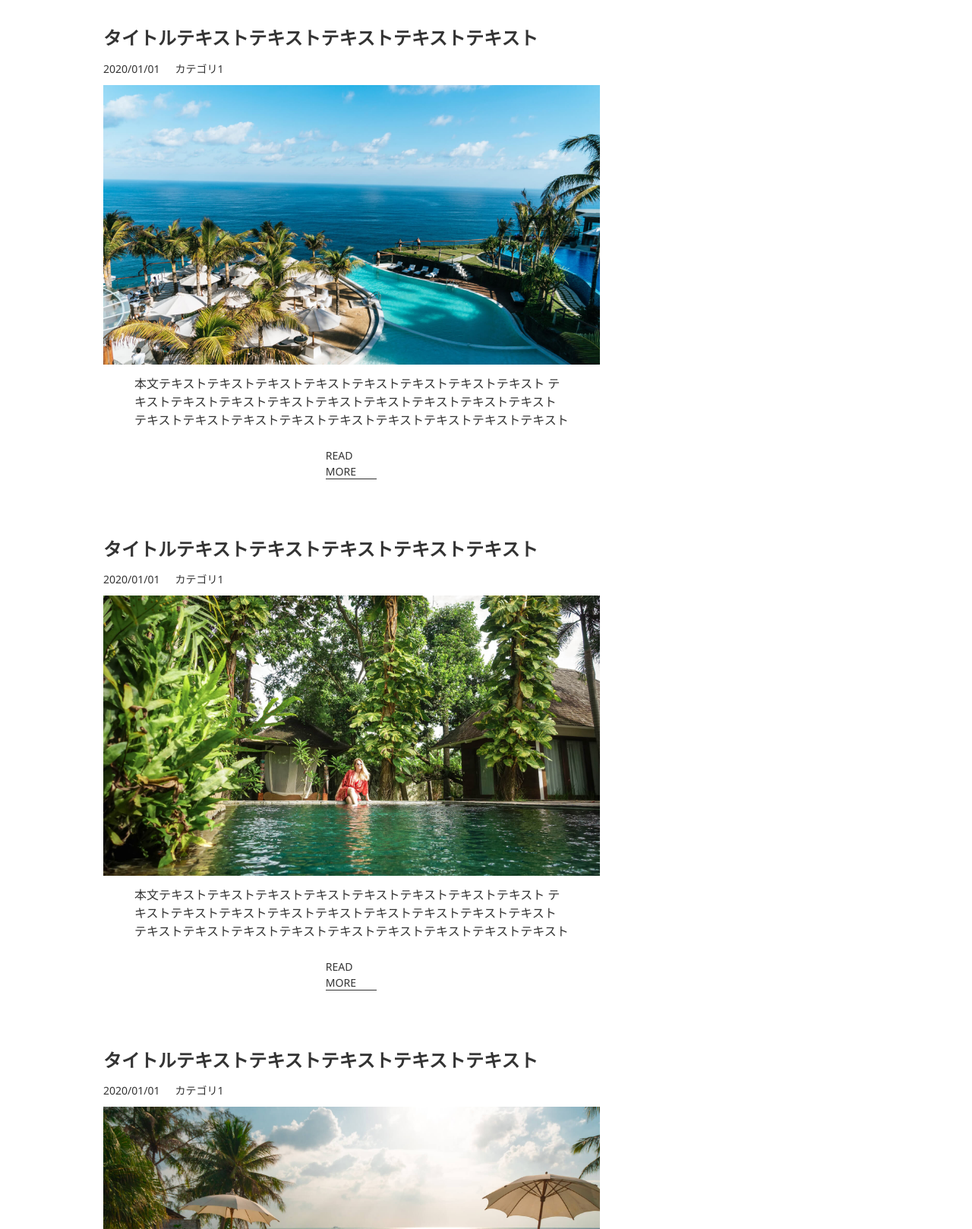
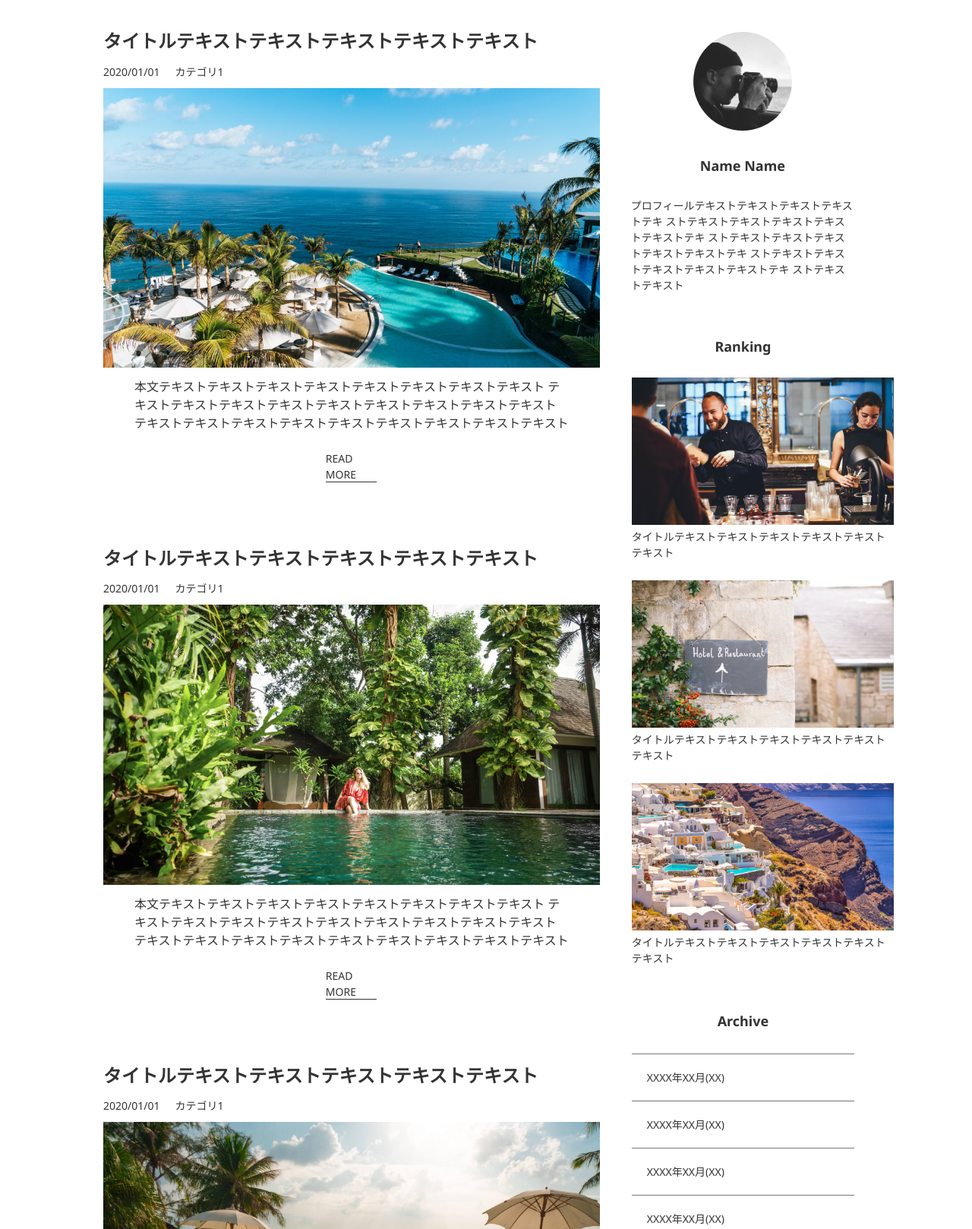
Before and after one commit to michiya-59/corporate_2, a plain HTML site: page index.html in a window 1280 px wide. Shown: the part 493-2111 px from the top of the page at 76% size. Drawn offline with nearby package versions, Linux system fonts and the light colour scheme.

Commit message:
asideの完成

```diff
--- a/index.html
+++ b/index.html
@@ -110,6 +110,46 @@
       </article>
     </main>
     <aside>
+      <section class="profile">
+        <img src="images/author.jpg">
+        <h1 class="name">Name Name</h1>
+        <p class="profile_text">プロフィールテキストテキストテキストテキストテキ ストテキストテキストテキストテキストテキストテキ ストテキストテキストテキストテキストテキストテキ ストテキストテキストテキストテキストテキストテキ ストテキストテキスト</p>
+      </section>
+      <section class="ranking">
+        <h1 class="ranking_title">Ranking</h1>
+        <article>
+          <img src="images/ranking1.jpg">
+          <p class="ranking_text">タイトルテキストテキストテキストテキストテキスト テキスト</p>
+        </article>
+        <article>
+          <img src="images/ranking2.jpg">
+          <p class="ranking_text">タイトルテキストテキストテキストテキストテキスト テキスト</p>
+        </article>
+        <article>
+          <img src="images/ranking3.jpg">
+          <p class="ranking_text">タイトルテキストテキストテキストテキストテキスト テキスト</p>
+        </article>
+      </section>
+      <section class="archive">
+        <h1 class="archive_title">Archive</h1>
+        <ul>
+          <li><p class="artchive">XXXX年XX月(XX)</p></li>
+          <li><p class="artchive">XXXX年XX月(XX)</p></li>
+          <li><p class="artchive">XXXX年XX月(XX)</p></li>
+          <li><p class="artchive">XXXX年XX月(XX)</p></li>
+          <li><p class="artchive">XXXX年XX月(XX)</p></li>
+          <li><p class="artchive">XXXX年XX月(XX)</p></li>
+          <li><p class="artchive">XXXX年XX月(XX)</p></li>
+          <li><p class="artchive">XXXX年XX月(XX)</p></li>
+          <li><p class="artchive">XXXX年XX月(XX)</p></li>
+          <li><p class="artchive">XXXX年XX月(XX)</p></li>
+          <li><p class="artchive">XXXX年XX月(XX)</p></li>
+          <li><p class="artchive">XXXX年XX月(XX)</p></li>
+          <li><p class="artchive">XXXX年XX月(XX)</p></li>
+          <li><p class="artchive">XXXX年XX月(XX)</p></li>
+          <li><p class="artchive">XXXX年XX月(XX)</p></li>
+        </ul>
+      </section>
     </aside>
   </section>
 </body>
--- a/style.css
+++ b/style.css
@@ -20,7 +20,7 @@ aside{
 }
 
 #container{
-  margin: 0 auto;
+  margin: 0 auto 140px auto;
   padding: 0px 120px;
   display: flex;
   justify-content: space-between;
@@ -115,7 +115,7 @@ aside{
   justify-content: space-between;
   width: 100%;
   margin: 0 auto;
-  padding: 32.5px 16px;
+  padding: 36.5px 16px;
 }
 
 #container main article .article_title{
@@ -179,3 +179,96 @@ aside{
 .text_link .text{
   margin-bottom: 24px;
 }
+
+/* aside */
+/* profile */
+aside{
+  display: flex;
+  flex-direction: column;
+}
+
+aside .profile{
+  padding: 39px 30px 0 10px;
+  text-align: center;
+  margin-bottom: 57px;
+}
+aside .profile img{
+  width: 130px;
+  height: 130px;
+  margin-bottom: 30px;
+  border-radius: 999px;
+}
+
+aside .profile .name{
+  margin-bottom: 30px;
+  font-weight: bold;
+  font-size: 18px;
+  padding: 6px 9px 0px 8px;
+}
+
+aside .profile .profile_text{
+  font-size: 14px;
+  text-align: left;
+  padding: 0 4px;
+}
+/* ranking */
+aside .ranking{
+  text-align: center;
+  padding: 3px 35px 0 15px;
+  margin-bottom: 36px;
+}
+
+.ranking_title{
+  font-weight: bold;
+  font-size: 18px;
+  margin-bottom: 30px;
+}
+
+aside .ranking article{
+  width: 345px;
+}
+
+aside .ranking article img{
+  height: 194px;
+  margin-bottom: 5px;
+  width: 100%;
+}
+
+aside .ranking article .ranking_text{
+  font-size: 14px;
+  text-align: left;
+}
+
+aside .ranking > * + *{
+  margin-bottom: 26px;
+}
+
+/* archive */
+.archive{
+  text-align: center;
+}
+
+.archive_title{
+  font-weight: bold;
+  font-size: 18px;
+  margin-bottom: 31px;
+  padding-right: 20px;
+}
+
+.archive ul{
+  padding: 0 35px 0px 15px;
+  font-size: 14px;
+}
+
+.archive ul li:first-child{
+  padding: 20px;
+  border-top: 1px solid #777;
+  border-bottom: 1px solid #777;
+  text-align: left;
+}
+
+.archive ul > * + *{
+  padding: 20px;
+  border-bottom: 1px solid #777;
+  text-align: left;
+}
```
